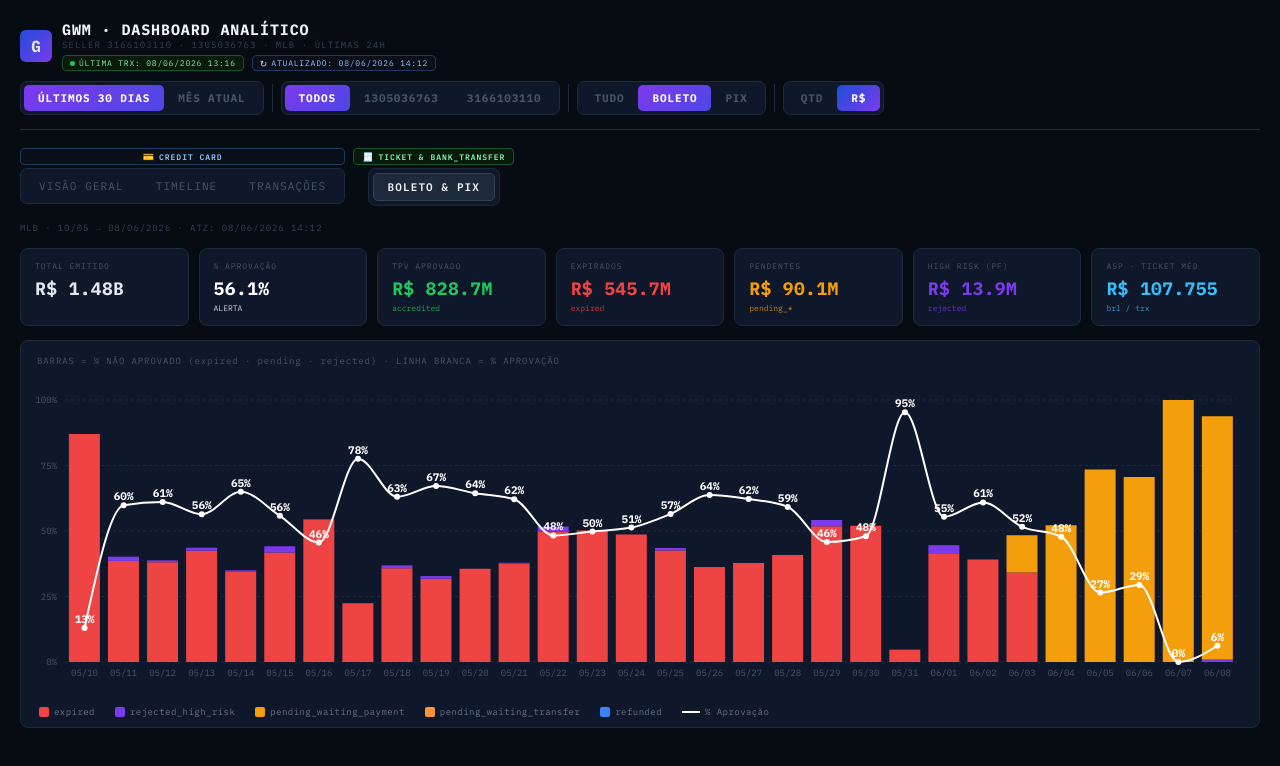
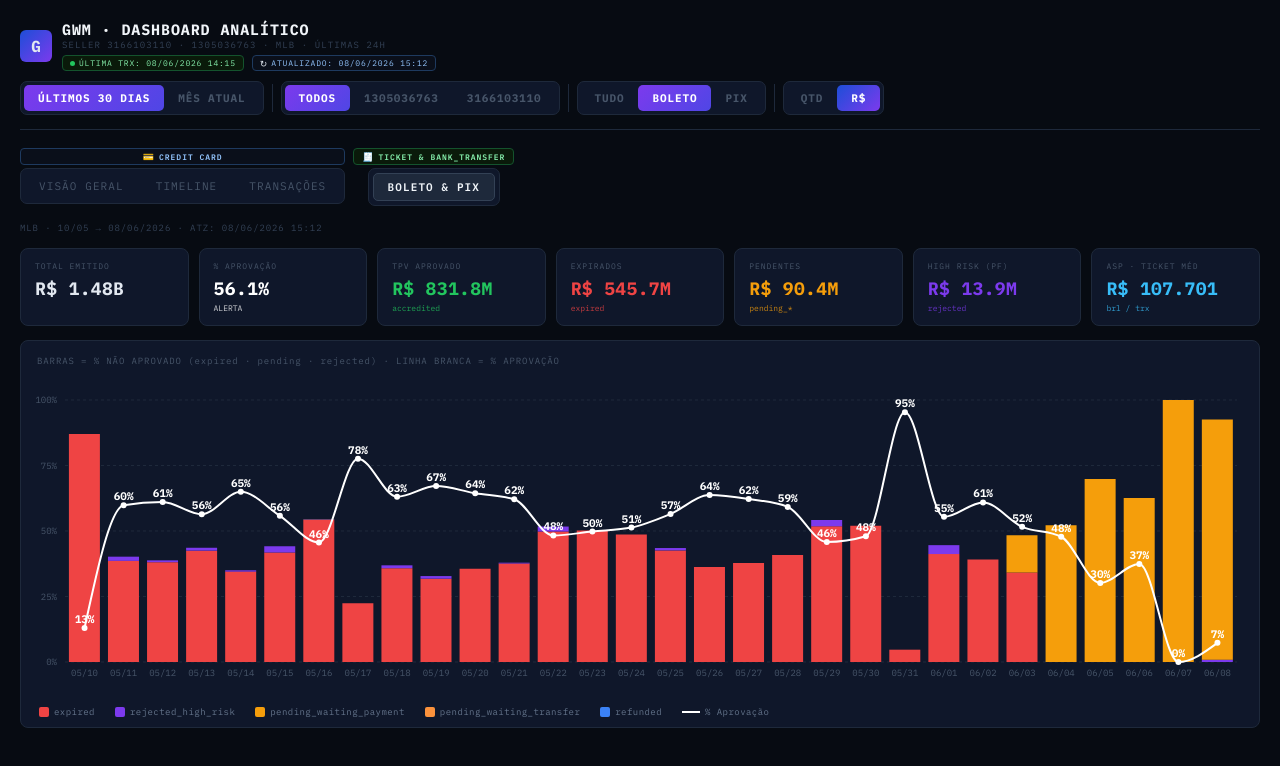
Before and after one commit to lucasmartinelli-code/gwm-dashboard, a React (Create React App) app: page / in a window 1280 px wide. Shown: the top 766 px of the page. Built offline with nearby package versions, Linux system fonts and the light colour scheme.

Commit message:
data: auto-update NRT 2026-06-08 15:11

```diff
--- a/src/GWMBoletoPixData.js
+++ b/src/GWMBoletoPixData.js
@@ -1,7 +1,7 @@
 // Gerado automaticamente — não editar manualmente
 // Fonte: BT_MP_PAY_PAYMENTS_NRT | MLB | não-cartão | sellers GWM
 // Período: últimos 30 dias
-export const BP_UPDATED = "08/06/2026 14:12";
+export const BP_UPDATED = "08/06/2026 15:12";
 
 export const RAW_BP = [
   {f:"2026-05-10",s:"1305036763",m:"bolbradesco",si:"cancelled",d:"expired",q:6,b:181000},
@@ -251,8 +251,8 @@ export const RAW_BP = [
   {f:"2026-06-03",s:"1305036763",m:"pix",si:"approved",d:"accredited",q:171,b:7664341},
   {f:"2026-06-03",s:"1305036763",m:"pix",si:"cancelled",d:"expired",q:72,b:4556406},
   {f:"2026-06-03",s:"1305036763",m:"pix",si:"rejected",d:"rejected_high_risk",q:2,b:18000},
-  {f:"2026-06-03",s:"3166103110",m:"bolbradesco",si:"approved",d:"accredited",q:69,b:7068598},
-  {f:"2026-06-03",s:"3166103110",m:"bolbradesco",si:"pending",d:"pending_waiting_payment",q:53,b:6383354},
+  {f:"2026-06-03",s:"3166103110",m:"bolbradesco",si:"approved",d:"accredited",q:70,b:7077598},
+  {f:"2026-06-03",s:"3166103110",m:"bolbradesco",si:"pending",d:"pending_waiting_payment",q:52,b:6374354},
   {f:"2026-06-03",s:"3166103110",m:"pix",si:"approved",d:"accredited",q:36,b:1766075},
   {f:"2026-06-03",s:"3166103110",m:"pix",si:"cancelled",d:"expired",q:19,b:1657227},
   {f:"2026-06-04",s:"1305036763",m:"bolbradesco",si:"approved",d:"accredited",q:34,b:1265073},
@@ -263,17 +263,17 @@ export const RAW_BP = [
   {f:"2026-06-04",s:"3166103110",m:"bolbradesco",si:"pending",d:"pending_waiting_payment",q:7,b:362443},
   {f:"2026-06-04",s:"3166103110",m:"pix",si:"approved",d:"accredited",q:3,b:27000},
   {f:"2026-06-04",s:"3166103110",m:"pix",si:"cancelled",d:"expired",q:4,b:113703},
-  {f:"2026-06-05",s:"1305036763",m:"bolbradesco",si:"approved",d:"accredited",q:140,b:11554970},
-  {f:"2026-06-05",s:"1305036763",m:"bolbradesco",si:"pending",d:"pending_waiting_payment",q:246,b:27652167},
+  {f:"2026-06-05",s:"1305036763",m:"bolbradesco",si:"approved",d:"accredited",q:153,b:12788566},
+  {f:"2026-06-05",s:"1305036763",m:"bolbradesco",si:"pending",d:"pending_waiting_payment",q:233,b:26418571},
   {f:"2026-06-05",s:"1305036763",m:"pix",si:"approved",d:"accredited",q:173,b:6654118},
   {f:"2026-06-05",s:"1305036763",m:"pix",si:"cancelled",d:"expired",q:57,b:4235759},
   {f:"2026-06-05",s:"1305036763",m:"pix",si:"rejected",d:"rejected_high_risk",q:1,b:9000},
-  {f:"2026-06-05",s:"3166103110",m:"bolbradesco",si:"approved",d:"accredited",q:29,b:1812250},
-  {f:"2026-06-05",s:"3166103110",m:"bolbradesco",si:"pending",d:"pending_waiting_payment",q:77,b:9330952},
+  {f:"2026-06-05",s:"3166103110",m:"bolbradesco",si:"approved",d:"accredited",q:33,b:2407190},
+  {f:"2026-06-05",s:"3166103110",m:"bolbradesco",si:"pending",d:"pending_waiting_payment",q:73,b:8736012},
   {f:"2026-06-05",s:"3166103110",m:"pix",si:"approved",d:"accredited",q:30,b:1577380},
   {f:"2026-06-05",s:"3166103110",m:"pix",si:"cancelled",d:"expired",q:11,b:983340},
-  {f:"2026-06-06",s:"1305036763",m:"bolbradesco",si:"approved",d:"accredited",q:38,b:1662784},
-  {f:"2026-06-06",s:"1305036763",m:"bolbradesco",si:"pending",d:"pending_waiting_payment",q:76,b:3427231},
+  {f:"2026-06-06",s:"1305036763",m:"bolbradesco",si:"approved",d:"accredited",q:48,b:2147284},
+  {f:"2026-06-06",s:"1305036763",m:"bolbradesco",si:"pending",d:"pending_waiting_payment",q:66,b:2942731},
   {f:"2026-06-06",s:"1305036763",m:"pix",si:"approved",d:"accredited",q:69,b:1084886},
   {f:"2026-06-06",s:"1305036763",m:"pix",si:"cancelled",d:"expired",q:16,b:391591},
   {f:"2026-06-06",s:"3166103110",m:"bolbradesco",si:"approved",d:"accredited",q:3,b:117600},
@@ -282,18 +282,18 @@ export const RAW_BP = [
   {f:"2026-06-06",s:"3166103110",m:"pix",si:"cancelled",d:"expired",q:2,b:98930},
   {f:"2026-06-07",s:"1305036763",m:"bolbradesco",si:"pending",d:"pending_waiting_payment",q:8,b:566700},
   {f:"2026-06-07",s:"1305036763",m:"pix",si:"approved",d:"accredited",q:1,b:9000},
-  {f:"2026-06-07",s:"1305036763",m:"pix",si:"cancelled",d:"expired",q:1,b:9000},
-  {f:"2026-06-07",s:"1305036763",m:"pix",si:"pending",d:"pending_waiting_transfer",q:5,b:45000},
+  {f:"2026-06-07",s:"1305036763",m:"pix",si:"cancelled",d:"expired",q:3,b:27000},
+  {f:"2026-06-07",s:"1305036763",m:"pix",si:"pending",d:"pending_waiting_transfer",q:3,b:27000},
   {f:"2026-06-07",s:"3166103110",m:"bolbradesco",si:"pending",d:"pending_waiting_payment",q:1,b:54000},
   {f:"2026-06-07",s:"3166103110",m:"pix",si:"pending",d:"pending_waiting_transfer",q:1,b:9000},
-  {f:"2026-06-08",s:"1305036763",m:"bolbradesco",si:"approved",d:"accredited",q:24,b:2108137},
-  {f:"2026-06-08",s:"1305036763",m:"bolbradesco",si:"pending",d:"pending_waiting_payment",q:280,b:33700587},
+  {f:"2026-06-08",s:"1305036763",m:"bolbradesco",si:"approved",d:"accredited",q:33,b:2865628},
+  {f:"2026-06-08",s:"1305036763",m:"bolbradesco",si:"pending",d:"pending_waiting_payment",q:304,b:35655873},
   {f:"2026-06-08",s:"1305036763",m:"bolbradesco",si:"rejected",d:"rejected_high_risk",q:4,b:439900},
-  {f:"2026-06-08",s:"1305036763",m:"pix",si:"approved",d:"accredited",q:68,b:2107461},
-  {f:"2026-06-08",s:"1305036763",m:"pix",si:"pending",d:"pending_waiting_transfer",q:62,b:3272680},
+  {f:"2026-06-08",s:"1305036763",m:"pix",si:"approved",d:"accredited",q:76,b:2325350},
+  {f:"2026-06-08",s:"1305036763",m:"pix",si:"pending",d:"pending_waiting_transfer",q:68,b:3769641},
   {f:"2026-06-08",s:"1305036763",m:"pix",si:"rejected",d:"rejected_high_risk",q:1,b:113300},
   {f:"2026-06-08",s:"3166103110",m:"bolbradesco",si:"approved",d:"accredited",q:6,b:561700},
-  {f:"2026-06-08",s:"3166103110",m:"bolbradesco",si:"pending",d:"pending_waiting_payment",q:51,b:6515859},
+  {f:"2026-06-08",s:"3166103110",m:"bolbradesco",si:"pending",d:"pending_waiting_payment",q:56,b:7158489},
   {f:"2026-06-08",s:"3166103110",m:"pix",si:"approved",d:"accredited",q:8,b:417598},
-  {f:"2026-06-08",s:"3166103110",m:"pix",si:"pending",d:"pending_waiting_transfer",q:10,b:915422}
+  {f:"2026-06-08",s:"3166103110",m:"pix",si:"pending",d:"pending_waiting_transfer",q:15,b:1210792}
 ];
--- a/src/GWMDashboard.jsx
+++ b/src/GWMDashboard.jsx
@@ -3,6 +3,8 @@ import { BarChart, Bar, XAxis, YAxis, Tooltip, ResponsiveContainer, Cell, PieCha
 import { RAW_BP, BP_UPDATED } from "./GWMBoletoPixData";
 
 const RAW = [
+  { id:"163136471364", payerId:"1773985408", collectorId:"3166103110", date:"08/06/2026 14:15", status:"approved", detail:"accredited", amount:350, method:"master", op:"regular_payment" },
+  { id:"163135455874", payerId:"1523678748", collectorId:"3166103110", date:"08/06/2026 14:14", status:"approved", detail:"accredited", amount:35, method:"master", op:"regular_payment" },
   { id:"163124857862", payerId:"2334448863", collectorId:"3166103110", date:"08/06/2026 13:16", status:"approved", detail:"accredited", amount:35, method:"visa", op:"regular_payment" },
   { id:"163123380668", payerId:"1839599106", collectorId:"3166103110", date:"08/06/2026 12:53", status:"approved", detail:"accredited", amount:35, method:"visa", op:"regular_payment" },
   { id:"162321804413", payerId:"1649258890", collectorId:"3166103110", date:"08/06/2026 12:53", status:"approved", detail:"accredited", amount:35, method:"master", op:"regular_payment" },
@@ -342,7 +344,7 @@ const RAW = [
 ];
 
 const COLLECTOR_ID = "3166103110";
-const LAST_UPDATED = "08/06/2026 14:12";
+const LAST_UPDATED = "08/06/2026 15:12";
 const LAST_TRX     = RAW.length > 0 ? RAW[0].date : "-";
 const METHOD_COLORS = { master:"#3b82f6", visa:"#a855f7", amex:"#10b981" };
 const STATUS_COLORS = { approved:"#22c55e", rejected:"#ef4444", refunded:"#f59e0b" };
```
